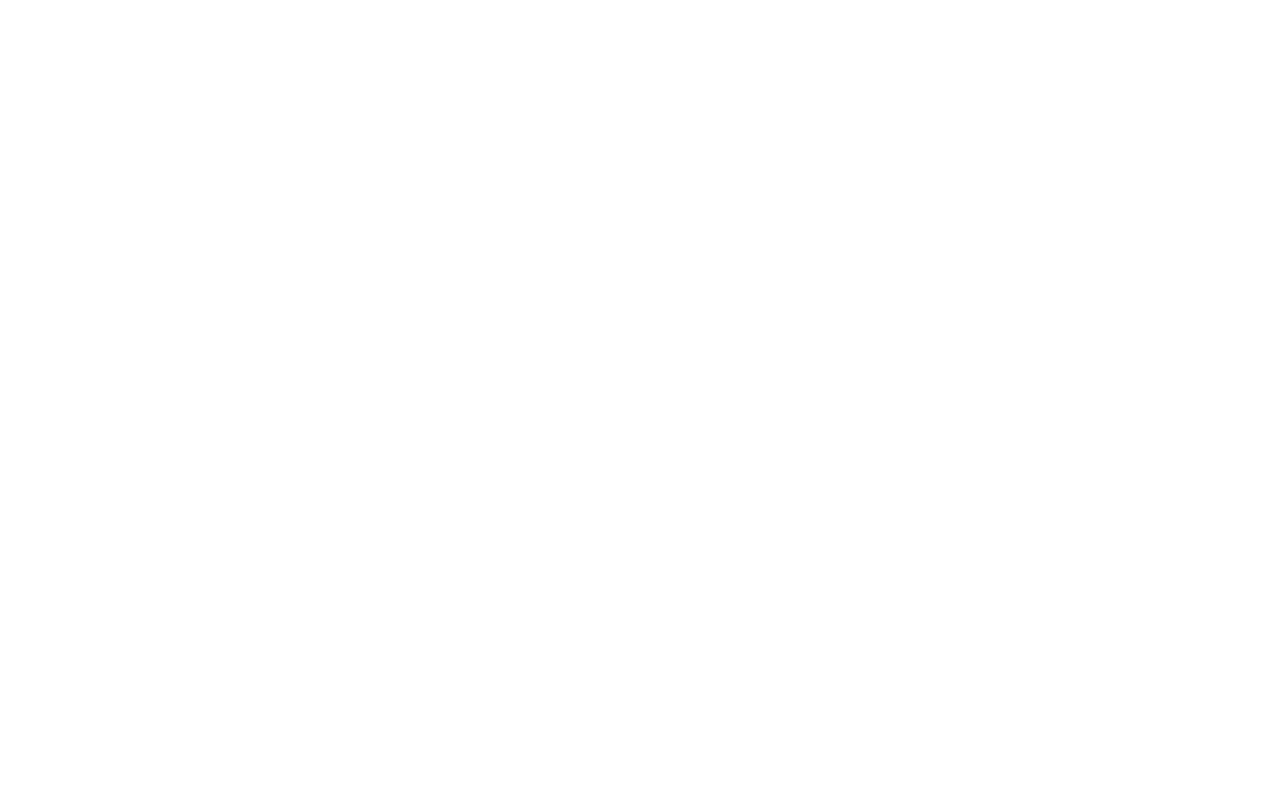
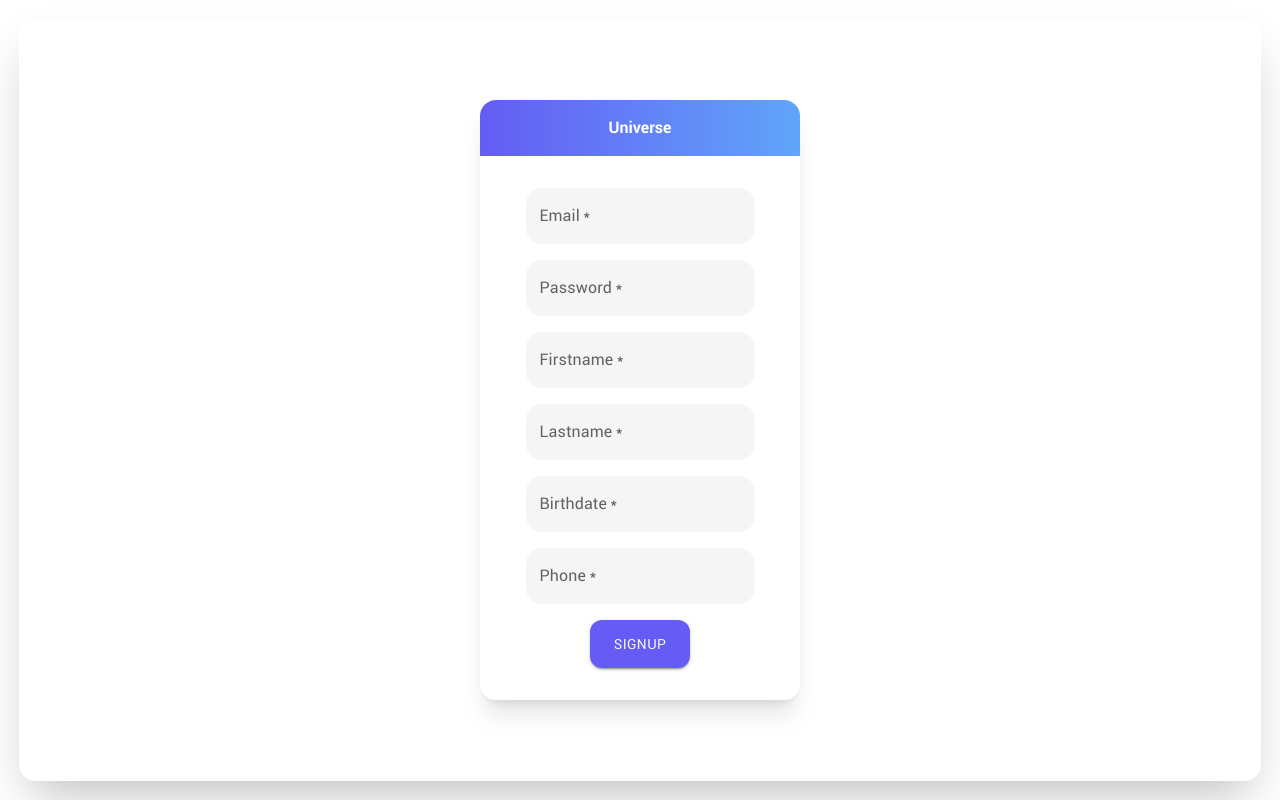
Before and after one commit to steven-van/universe, a React (Vite) app in the folder front/: page /signup in a window 1280 px wide. Before the commit this address had no page. Built offline with nearby package versions, Linux system fonts and the light colour scheme.

Commit message:
feat: signup page

```diff
--- a/front/src/App.jsx
+++ b/front/src/App.jsx
@@ -6,6 +6,7 @@
 import { MenuProvider } from "./contexts/MenuContext";
 import AuthProvider from "./contexts/AuthProvider";
 import ProtectedRoute from "./components/ProtectedRoute";
+import Signup from "./pages/Signup.jsx";
 
 function App() {
   return (
@@ -14,6 +15,7 @@
         <MenuProvider>
           <Routes>
             <Route path="login" element={<Login />} />
+            <Route path="signup" element={<Signup />} />
             <Route
               path="home"
               element={
--- /dev/null
+++ b/front/src/pages/Signup.jsx
@@ -0,0 +1,88 @@
+import React from "react";
+import { useState, useEffect } from "react";
+import { Button, styled } from "@mui/material";
+import { CustomTextField } from "../components/CustomTextField";
+
+const SignupButton = styled(Button)(() => ({
+  backgroundColor: "#645CF4",
+  padding: "12px 24px",
+  color: "#F5F5F5",
+  borderRadius: "12px",
+}));
+
+const Signup = () => {
+  const [user, setUser] = useState({});
+
+  useEffect(() => {
+    console.log(user);
+  })
+
+  return (
+    <div className="container bg-white h-full w-full flex flex-col justify-center items-center">
+      <div className="w-1/4 min-w-80 rounded-2xl shadow-xl">
+        <div className="flex justify-center items-center bg-gradient-to-r from-645CF4 to-blue-400 p-4 w-full text-white rounded-t-2xl font-robotoBold">
+          Universe
+        </div>
+        <div className="flex flex-col justify-center items-center p-8 space-y-4">
+          <CustomTextField
+            onChange={(e) => {
+              setUser({ ...user, email: e.target.value });
+            }}
+            required
+            label="Email"
+            value={user.email}
+          />
+          <CustomTextField
+            onChange={(e) => {
+              setUser({ ...user, password: e.target.value });
+            }}
+            required
+            label="Password"
+            value={user.password}
+          />
+          <CustomTextField
+            onChange={(e) => {
+              setUser({ ...user, firstname: e.target.value });
+            }}
+            required
+            label="Firstname"
+            value={user.firstname}
+          />
+          <CustomTextField
+            onChange={(e) => {
+              setUser({ ...user, lastname: e.target.value });
+            }}
+            required
+            label="Lastname"
+            value={user.lastname}
+          />
+          <CustomTextField
+            onChange={(e) => {
+              setUser({ ...user, birthday: e.target.value });
+            }}
+            required
+            label="Birthdate"
+            value={user.birthdate}
+          />
+          <CustomTextField
+            onChange={(e) => {
+              setUser({ ...user, birthday: e.target.value });
+            }}
+            required
+            label="Phone"
+            value={user.phone}
+          />
+
+          <SignupButton
+            onClick={() => ""}
+            variant="contained"
+          >
+            Signup
+          </SignupButton>
+        </div>
+      </div>
+    </div>
+  );
+};
+
+export default Signup;
```
